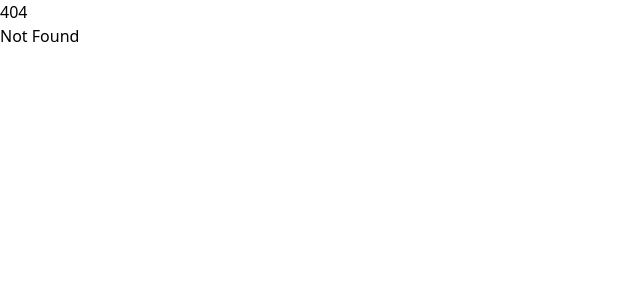
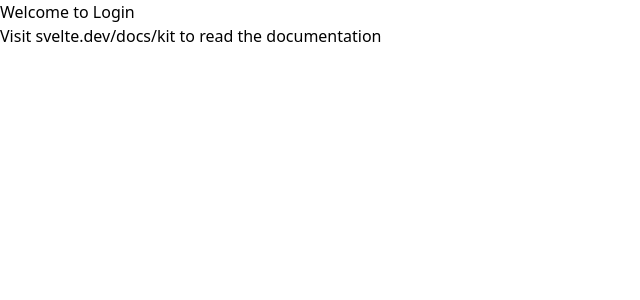
Before and after one commit to xJesusx0/smart-city-bq-svelte, a SvelteKit app: page /login in a window 1280 px wide. Before the commit this address had no page. Shown: the top 300 px of the page, without its empty margins (0-640 px from the left). Built offline with nearby package versions, Linux system fonts and the light colour scheme.

Commit message:
feat(login): add login page and custom theme colors

```diff
--- a/src/app.css
+++ b/src/app.css
@@ -1,2 +1,10 @@
 @import 'tailwindcss';
 @plugin '@tailwindcss/typography';
+
+@theme {
+	--color-primary-500: #134074;
+	--color-primary-600: #13315c;
+	--color-primary-700: #0b2545;
+	--color-secondary-300: #8da9c4;
+	--color-neutral-50: #eef4ed;
+}
--- /dev/null
+++ b/src/routes/login/+page.svelte
@@ -0,0 +1,2 @@
+<h1>Welcome to Login</h1>
+<p>Visit <a href="https://svelte.dev/docs/kit">svelte.dev/docs/kit</a> to read the documentation</p>
```
